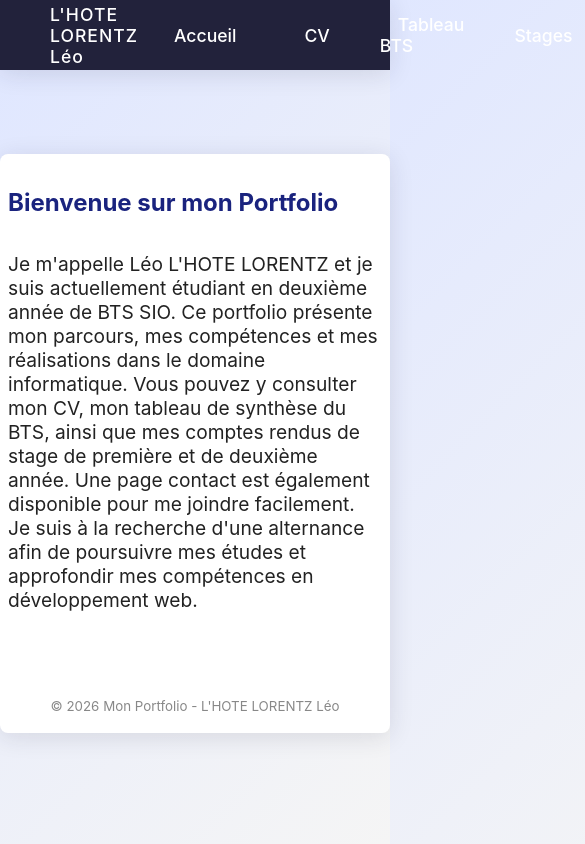
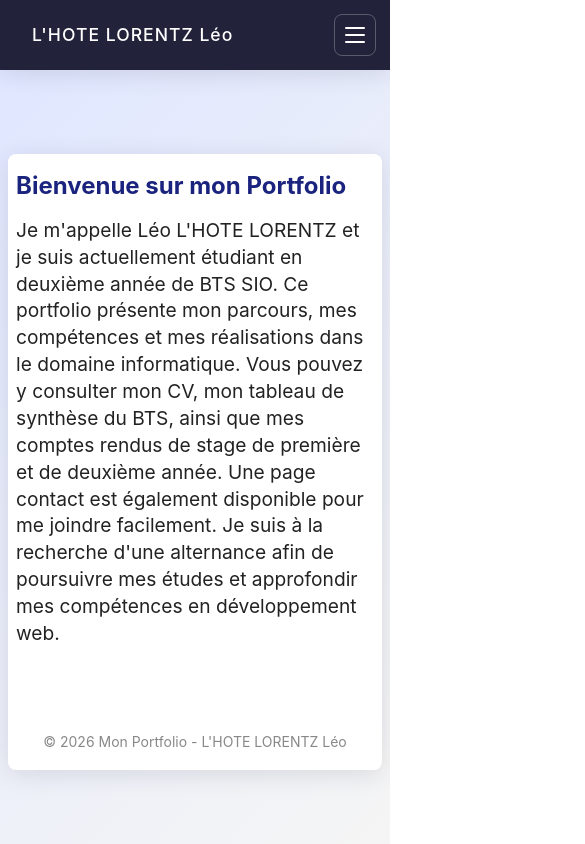
Before and after one commit to leolhotelorentz/portfolio, a Next.js app: page / in a window 390 px wide. Shown: the top 844 px of the page, 585 px wide, since content can reach past the window. Built offline with nearby package versions, Linux system fonts and the light colour scheme.

Commit message:
Reponsive

```diff
--- a/app/contact/page.tsx
+++ b/app/contact/page.tsx
@@ -1,6 +1,7 @@
 export default function Home() {
   return (
-    <main className="main-container">
+    <main className="container-fluid px-2 px-sm-3 px-md-4">
+      <div className="main-container">
         <header>
           <h1>Mes contacts</h1>
         </header>
@@ -19,6 +20,7 @@ export default function Home() {
         <footer>
           <small>&copy; 2026 Mon Portfolio - L'HOTE LORENTZ Léo</small>
         </footer>
+      </div>
     </main>
   );
 }
--- a/app/cv/page.tsx
+++ b/app/cv/page.tsx
@@ -2,7 +2,8 @@ export default function Home() {
   const cvImagePath = `${process.env.NODE_ENV === 'production' ? '/portfolio' : ''}/L%27HOTE%20LORENTZ%20L%C3%A9o%20-%20CV.jpg`;
 
   return (
-    <main className="main-container">
+    <main className="container-fluid px-2 px-sm-3 px-md-4">
+      <div className="main-container">
         <header>
           <h1>CV</h1>
         </header>
@@ -12,6 +13,7 @@ export default function Home() {
         <footer>
           <small>&copy; 2026 Mon Portfolio - L'HOTE LORENTZ Léo</small>
         </footer>
+      </div>
     </main>
   );
 }
--- a/app/globals.css
+++ b/app/globals.css
@@ -1,3 +1,15 @@
+html,
+body {
+  font-family: 'Inter', Arial, Helvetica, sans-serif;
+}
+
+:root {
+  --bs-body-font-family: 'Inter', Arial, Helvetica, sans-serif;
+  --bs-body-font-size: 16px;
+  --bs-body-line-height: 1.4;
+  --bs-body-color: #222;
+}
+
 section.cv-section {
   display: flex;
   justify-content: center;
@@ -39,12 +51,19 @@ body {
   margin: 0;
   padding: 0;
   font-family: 'Inter', Arial, Helvetica, sans-serif;
+  font-size: 16px;
+  line-height: 1.4;
   background: linear-gradient(135deg, #e0e7ff 0%, #f5f5f5 100%);
   color: #222;
   min-height: 100vh;
 }
 
-.navbar {
+p {
+  margin-top: 0;
+  margin-bottom: 1em;
+}
+
+.site-navbar {
   width: 100%;
   background: #22223b;
   box-shadow: 0 4px 24px rgba(34,34,59,0.12);
@@ -52,7 +71,7 @@ body {
   top: 0;
   z-index: 100;
 }
-.navbar .nav-links {
+.site-navbar .nav-links {
   display: flex;
   justify-content: center;
   align-items: center;
@@ -61,7 +80,7 @@ body {
   margin: 0;
   padding: 18px 0;
 }
-.navbar a {
+.site-navbar a {
   color: #fff;
   text-decoration: none;
   font-weight: 500;
@@ -70,7 +89,7 @@ body {
   border-radius: 6px;
   transition: background 0.2s, color 0.2s;
 }
-.navbar a:hover {
+.site-navbar a:hover {
   background: #4a4e69;
   color: #ffd166;
 }
@@ -83,6 +102,12 @@ body {
   justify-content: space-between;
   padding: 0 32px;
   height: 70px;
+  position: relative;
+}
+
+.nav-toggle-input,
+.nav-toggle-btn {
+  display: none;
 }
 
 .nav-links {
@@ -161,6 +186,7 @@ body {
 
 header h1 {
   font-size: 2.5rem;
+  font-weight: 700;
   margin-bottom: 16px;
   color: #1a237e;
 }
@@ -292,15 +318,100 @@ footer {
 }
 
 @media (max-width: 700px) {
+  .navbar-content {
+    height: auto;
+    min-height: 70px;
+    padding: 12px 14px;
+    flex-wrap: wrap;
+  }
+
+  .nav-toggle-btn {
+    display: inline-flex;
+    flex-direction: column;
+    justify-content: center;
+    gap: 5px;
+    width: 42px;
+    height: 42px;
+    border-radius: 8px;
+    border: 1px solid rgba(255, 255, 255, 0.25);
+    cursor: pointer;
+    padding: 0 10px;
+    margin-left: auto;
+  }
+
+  .nav-toggle-btn span {
+    display: block;
+    height: 2px;
+    width: 100%;
+    background: #fff;
+    border-radius: 2px;
+    transition: transform 0.2s, opacity 0.2s;
+  }
+
+  .site-navbar .nav-links {
+    display: none;
+    width: 100%;
+    flex-direction: column;
+    align-items: stretch;
+    gap: 8px;
+    margin-top: 12px;
+    padding: 10px;
+    border-radius: 10px;
+    background: #22223b;
+  }
+
+  .nav-links li,
+  .nav-links a {
+    width: 100%;
+  }
+
+  .nav-links a {
+    display: block;
+    box-sizing: border-box;
+    text-align: left;
+  }
+
+  .nav-toggle-input:checked ~ .nav-links {
+    display: flex;
+  }
+
+  .nav-toggle-input:checked + .nav-toggle-btn span:nth-child(1) {
+    transform: translateY(7px) rotate(45deg);
+  }
+
+  .nav-toggle-input:checked + .nav-toggle-btn span:nth-child(2) {
+    opacity: 0;
+  }
+
+  .nav-toggle-input:checked + .nav-toggle-btn span:nth-child(3) {
+    transform: translateY(-7px) rotate(-45deg);
+  }
+
+  .nav-dropdown {
+    position: static;
+  }
+
+  .dropdown-menu {
+    position: static;
+    min-width: 0;
+    margin-top: 6px;
+    width: 100%;
+    box-sizing: border-box;
+    box-shadow: none;
+    border: 1px solid rgba(255, 255, 255, 0.15);
+    background: #22223b;
+  }
+
+  .dropdown-menu a {
+    font-size: 0.98rem;
+  }
+
   .main-container {
     max-width: 98vw;
     padding: 18px 8px;
     border-radius: 8px;
   }
-  .navbar ul {
-    gap: 12px;
-    padding: 10px 0;
-  }
+
   header h1 {
     font-size: 1.5rem;
   }
--- a/app/layout.tsx
+++ b/app/layout.tsx
@@ -1,3 +1,5 @@
+
+import "bootstrap/dist/css/bootstrap.min.css";
 import "./globals.css";
 import Link from "next/link";
 
@@ -10,9 +12,15 @@ export default function RootLayout({ children }: { children: React.ReactNode })
         <title>Portfolio - L'HOTE LORENTZ Léo</title>
       </head>
       <body>
-        <nav className="navbar">
+        <nav className="site-navbar">
           <div className="navbar-content">
-              <Link className="logo" href="/">L'HOTE LORENTZ Léo </Link>
+            <Link className="logo" href="/">L'HOTE LORENTZ Léo </Link>
+            <input id="nav-toggle" className="nav-toggle-input" type="checkbox" aria-label="Ouvrir le menu" />
+            <label className="nav-toggle-btn" htmlFor="nav-toggle" aria-hidden="true">
+              <span />
+              <span />
+              <span />
+            </label>
             <ul className="nav-links">
                 <li><Link href="/">Accueil</Link></li>
                 <li><Link href="/cv">CV</Link></li>
--- a/app/page.tsx
+++ b/app/page.tsx
@@ -1,6 +1,7 @@
 export default function Home() {
   return (
-    <main className="main-container">
+    <main className="container-fluid px-2 px-sm-3 px-md-4">
+      <div className="main-container">
         <header>
           <h1>Bienvenue sur mon Portfolio</h1>
         </header>
@@ -18,6 +19,7 @@ export default function Home() {
         <footer>
           <small>&copy; 2026 Mon Portfolio - L'HOTE LORENTZ Léo</small>
         </footer>
+      </div>
     </main>
   );
 }
--- a/app/stages/deuxieme-annee/page.tsx
+++ b/app/stages/deuxieme-annee/page.tsx
@@ -5,7 +5,8 @@ export default function StageDeuxiemeAnneePage() {
   const stageTwoPath = `${basePath}/Compte%20rendu%202eme%20ann%C3%A9e%20L%27HOTE%20LORENTZ%20L%C3%A9o.docx`;
 
   return (
-    <main className="main-container">
+    <main className="container-fluid px-2 px-sm-3 px-md-4">
+      <div className="main-container">
         <header>
           <h1>Stage - Deuxieme annee</h1>
         </header>
@@ -18,6 +19,7 @@ export default function StageDeuxiemeAnneePage() {
         <footer>
           <small>&copy; 2026 Mon Portfolio - L'HOTE LORENTZ Léo</small>
         </footer>
+      </div>
     </main>
   );
 }
--- a/app/stages/page.tsx
+++ b/app/stages/page.tsx
@@ -2,7 +2,8 @@ import Link from "next/link";
 
 export default function StagesPage() {
   return (
-    <main className="main-container">
+    <main className="container-fluid px-2 px-sm-3 px-md-4">
+      <div className="main-container">
         <header>
           <h1>Comptes rendus de stage</h1>
         </header>
@@ -22,6 +23,7 @@ export default function StagesPage() {
         <footer>
           <small>&copy; 2026 Mon Portfolio - L'HOTE LORENTZ Léo</small>
         </footer>
+      </div>
     </main>
   );
 }
--- a/app/stages/premiere-annee/page.tsx
+++ b/app/stages/premiere-annee/page.tsx
@@ -5,7 +5,8 @@ export default function StagePremiereAnneePage() {
   const stageOnePath = `${basePath}/Compte%20rendu%20L%27HOTE%20LORENTZ%20L%C3%A9o.docx`;
 
   return (
-    <main className="main-container">
+    <main className="container-fluid px-2 px-sm-3 px-md-4">
+      <div className="main-container">
         <header>
           <h1>Stage - Premiere annee</h1>
         </header>
@@ -18,6 +19,7 @@ export default function StagePremiereAnneePage() {
         <footer>
           <small>&copy; 2026 Mon Portfolio - L'HOTE LORENTZ Léo</small>
         </footer>
+      </div>
     </main>
   );
 }
--- a/app/tableau-synthese/page.tsx
+++ b/app/tableau-synthese/page.tsx
@@ -2,7 +2,8 @@ export default function TableauSynthesePage() {
   const tableauPath = `${process.env.NODE_ENV === 'production' ? '/portfolio' : ''}/L%27HOTE%20LORENTZ%20L%C3%A9o%20-%20Tableau%20de%20synthese.jpg`;
 
   return (
-    <main className="main-container">
+    <main className="container-fluid px-2 px-sm-3 px-md-4">
+      <div className="main-container">
         <header>
           <h1>Tableau de synthese BTS</h1>
         </header>
@@ -12,6 +13,7 @@ export default function TableauSynthesePage() {
         <footer>
           <small>&copy; 2026 Mon Portfolio - L'HOTE LORENTZ Léo</small>
         </footer>
+      </div>
     </main>
   );
 }
--- a/package.json
+++ b/package.json
@@ -10,6 +10,7 @@
     "lint": "eslint"
   },
   "dependencies": {
+    "bootstrap": "^5.3.8",
     "mammoth": "^1.12.0",
     "next": "16.1.6",
     "react": "19.2.3",
```
Also changed, not shown: app/BootstrapClient.tsx (added), 1 other file (tests, documents, lock files or other folders). Lines whose indentation alone changed are shown as unchanged.
